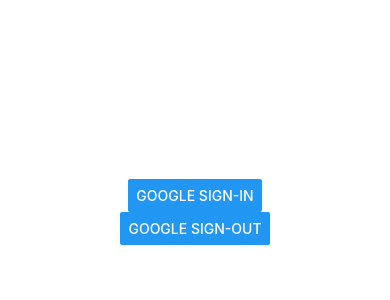
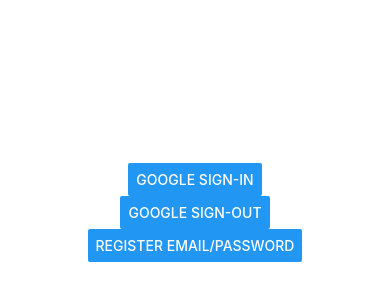
Before and after one commit to JesusMelianSoft/Spotifly-RN, a React Native app: screen / in a window 390 px wide. Shown: the part 210-510 px from the top of the page. Built offline with nearby package versions, Linux system fonts and the light colour scheme; what @react-native-google-signin/google-signin would draw is missing.

Commit message:
Features: Add a register for email and password

```diff
--- a/App.js
+++ b/App.js
@@ -27,6 +27,22 @@
     console.log(currentUser.user);
   };
 
+  //const auth = getAuth();
+  const createUser = (email, password) => {
+    auth().createUserWithEmailAndPassword(email, password)
+    .then((userCredential) => {
+      console.log("USER REGISTERED CORRECTLY")
+      const user = userCredential.user;
+      console.log(user);
+      // ...
+    })
+    .catch((error) => {
+      const errorCode = error.code;
+      const errorMessage = error.message;
+      // ..
+    });
+  }
+
   const signOut = async() => {
     try{
       console.log("SIGN OUT");
@@ -48,6 +64,11 @@
       title="Google Sign-Out"
       onPress={() => signOut()}
     />
+
+<Button
+      title="register Email/Password"
+      onPress={() => createUser("pepe@gmail.com", "12345678")}
+    />
     </View>
   );
 }
--- a/package.json
+++ b/package.json
@@ -9,12 +9,15 @@
     "web": "expo start --web"
   },
   "dependencies": {
+    "@firebase/auth": "^0.19.9",
     "@react-native-firebase/app": "^14.5.1",
     "@react-native-firebase/auth": "^14.5.1",
     "@react-native-google-signin/google-signin": "^7.2.1",
     "expo": "~44.0.2",
     "expo-splash-screen": "~0.14.1",
     "expo-status-bar": "~1.2.0",
+    "firebase": "^9.6.8",
+    "firebase-auth": "^0.1.2",
     "react": "17.0.1",
     "react-dom": "17.0.1",
     "react-native": "0.64.3",
```
Also changed, not shown: 1 other file (tests, documents, lock files or other folders). Lines whose indentation alone changed are shown as unchanged.
